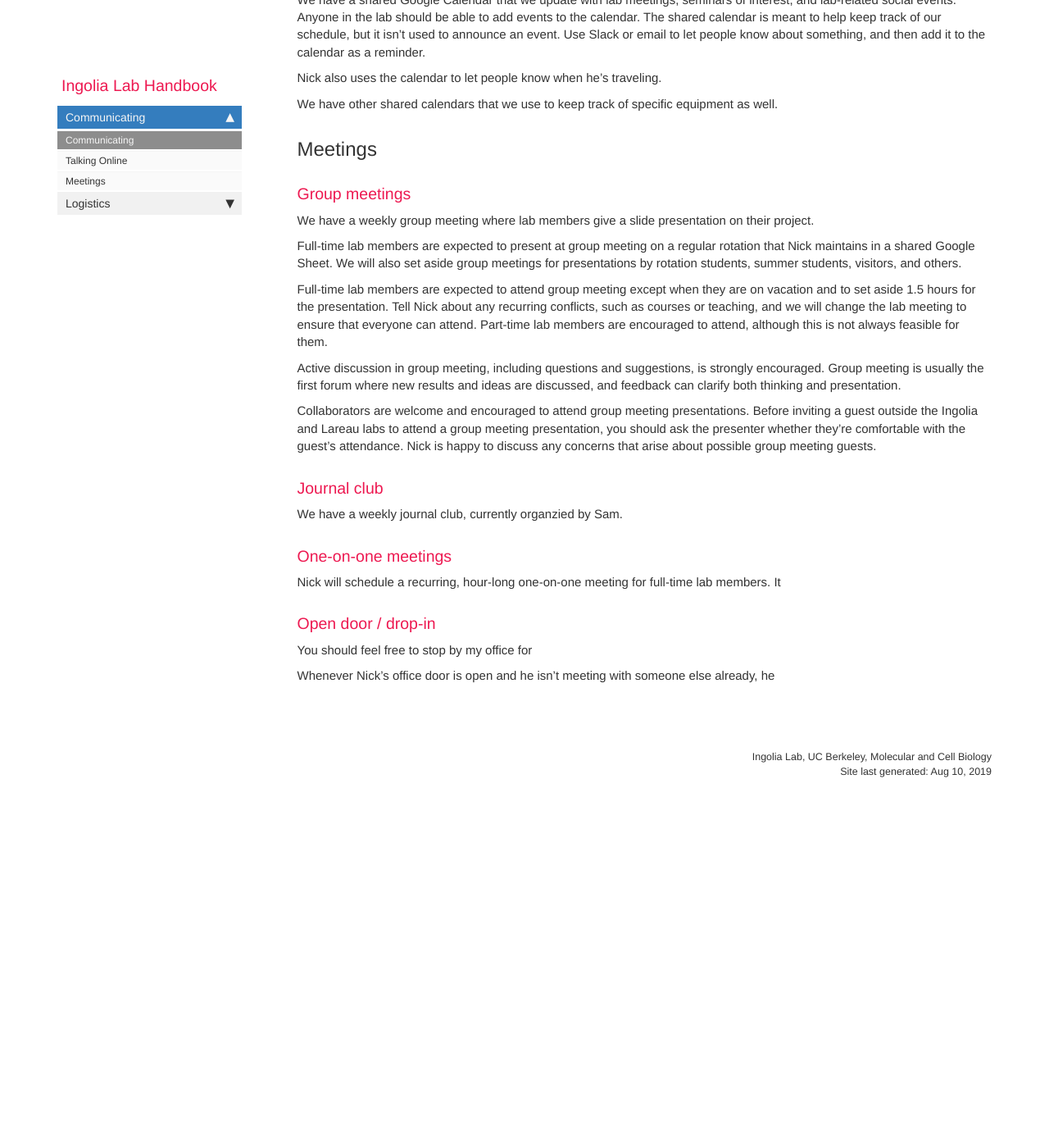
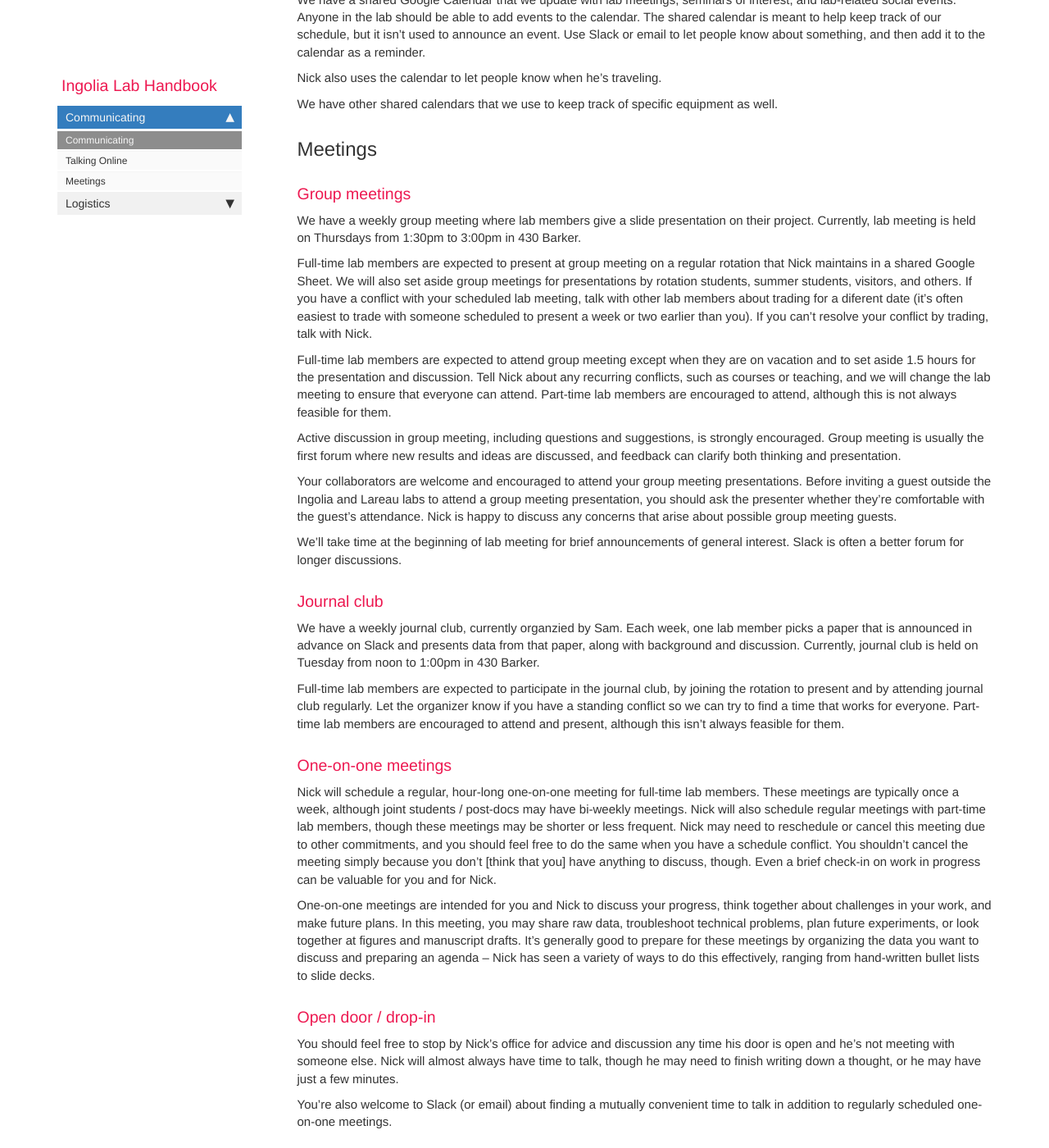
Before and after one commit to ingolia-lab/lab-web-page, a Jekyll site: the page built from src-internal/pages/handbook/handbook_communicating.md, in a window 1280 px wide and 1400 px high, scrolled down 890 px. Shown: the whole window at 82% size. Built offline with Jekyll 4.4.1, drawn with Linux system fonts in a browser that asks for light colours; comment, search, counter and statistics services are not loaded; before the commit the page ends 1890 px from its top, so only the background shows below that.

Commit message:
Expanded on meetings

```diff
--- a/src-internal/pages/handbook/handbook_communicating.md
+++ b/src-internal/pages/handbook/handbook_communicating.md
@@ -51,17 +51,22 @@ equipment as well.
 ### Group meetings
 
 We have a weekly group meeting where lab members give a slide
-presentation on their project.
+presentation on their project. Currently, lab meeting is held on
+Thursdays from 1:30pm to 3:00pm in 430 Barker.
 
 Full-time lab members are expected to present at group meeting on a
 regular rotation that Nick maintains in a shared Google Sheet. We will
 also set aside group meetings for presentations by rotation students,
-summer students, visitors, and others.
+summer students, visitors, and others. If you have a conflict with
+your scheduled lab meeting, talk with other lab members about trading
+for a diferent date (it's often easiest to trade with someone
+scheduled to present a week or two earlier than you). If you can't
+resolve your conflict by trading, talk with Nick.
 
 Full-time lab members are expected to attend group meeting except when
-they are on vacation and to set aside 1.5 hours for the
-presentation. Tell Nick about any recurring conflicts, such as courses
-or teaching, and we will change the lab meeting to ensure that
+they are on vacation and to set aside 1.5 hours for the presentation
+and discussion. Tell Nick about any recurring conflicts, such as
+courses or teaching, and we will change the lab meeting to ensure that
 everyone can attend. Part-time lab members are encouraged to attend,
 although this is not always feasible for them.
 
@@ -70,25 +75,61 @@ suggestions, is strongly encouraged. Group meeting is usually the
 first forum where new results and ideas are discussed, and feedback
 can clarify both thinking and presentation.
 
-Collaborators are welcome and encouraged to attend group meeting
-presentations. Before inviting a guest outside the Ingolia and Lareau
-labs to attend a group meeting presentation, you should ask the
+Your collaborators are welcome and encouraged to attend your group
+meeting presentations. Before inviting a guest outside the Ingolia and
+Lareau labs to attend a group meeting presentation, you should ask the
 presenter whether they're comfortable with the guest's
 attendance. Nick is happy to discuss any concerns that arise about
 possible group meeting guests.
 
+We'll take time at the beginning of lab meeting for brief
+announcements of general interest. Slack is often a better forum for
+longer discussions.
+
 ### Journal club
 
-We have a weekly journal club, currently organzied by Sam.
+We have a weekly journal club, currently organzied by Sam. Each week,
+one lab member picks a paper that is announced in advance on Slack and
+presents data from that paper, along with background and
+discussion. Currently, journal club is held on Tuesday from noon to
+1:00pm in 430 Barker.
+
+Full-time lab members are expected to participate in the journal club,
+by joining the rotation to present and by attending journal club
+regularly. Let the organizer know if you have a standing conflict so
+we can try to find a time that works for everyone. Part-time lab
+members are encouraged to attend and present, although this isn't
+always feasible for them.
 
 ### One-on-one meetings
 
-Nick will schedule a recurring, hour-long one-on-one meeting for
-full-time lab members. It
+Nick will schedule a regular, hour-long one-on-one meeting for
+full-time lab members. These meetings are typically once a week,
+although joint students / post-docs may have bi-weekly meetings. Nick
+will also schedule regular meetings with part-time lab members, though
+these meetings may be shorter or less frequent.  Nick may need to
+reschedule or cancel this meeting due to other commitments, and you
+should feel free to do the same when you have a schedule conflict. You
+shouldn't cancel the meeting simply because you don't [think that you]
+have anything to discuss, though. Even a brief check-in on work in
+progress can be valuable for you and for Nick.
+
+One-on-one meetings are intended for you and Nick to discuss your
+progress, think together about challenges in your work, and make
+future plans. In this meeting, you may share raw data, troubleshoot
+technical problems, plan future experiments, or look together at
+figures and manuscript drafts. It's generally good to prepare for
+these meetings by organizing the data you want to discuss and
+preparing an agenda -- Nick has seen a variety of ways to do this
+effectively, ranging from hand-written bullet lists to slide decks.
 
 ### Open door / drop-in
 
-You should feel free to stop by my office for
+You should feel free to stop by Nick's office for advice and
+discussion any time his door is open and he's not meeting with someone
+else. Nick will almost always have time to talk, though he may need to
+finish writing down a thought, or he may have just a few minutes.
 
-Whenever Nick's office door is open and he isn't meeting with someone
-else already, he
+You're also welcome to Slack (or email) about finding a mutually
+convenient time to talk in addition to regularly scheduled one-on-one
+meetings.
```
